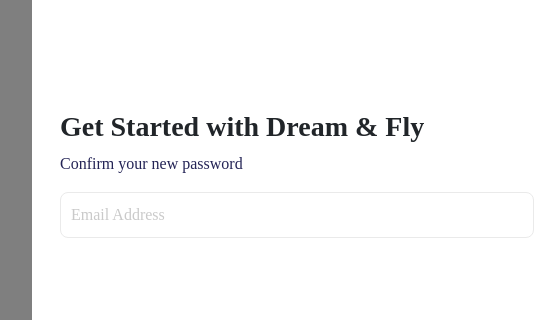
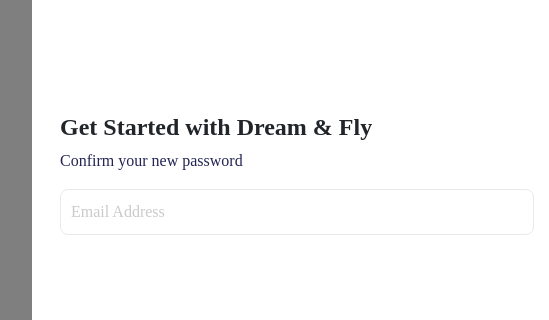
Before and after one commit to Ahmedgamalemam/dream_fly_change_password, a plain HTML site: page index.html in a window 1280 px wide. Shown: the part 218-538 px from the top of the page, 96-645 px from the left. Drawn offline with nearby package versions, Linux system fonts and the light colour scheme; a web font is replaced by a local one.

Commit message:
change-handles

```diff
--- a/index.html
+++ b/index.html
@@ -153,9 +153,9 @@
   <body>
     <main>
       <section>
-        <h3 class="head-title" style="font-weight: 600">
+        <h4 class="head-title" style="font-weight: 600">
           Get Started with Dream & Fly
-        </h3>
+        </h4>
         <p class="title" style="color: #242456">Confirm your new password</p>
 
         <form id="api" method="post" autocomplete="off">
```
